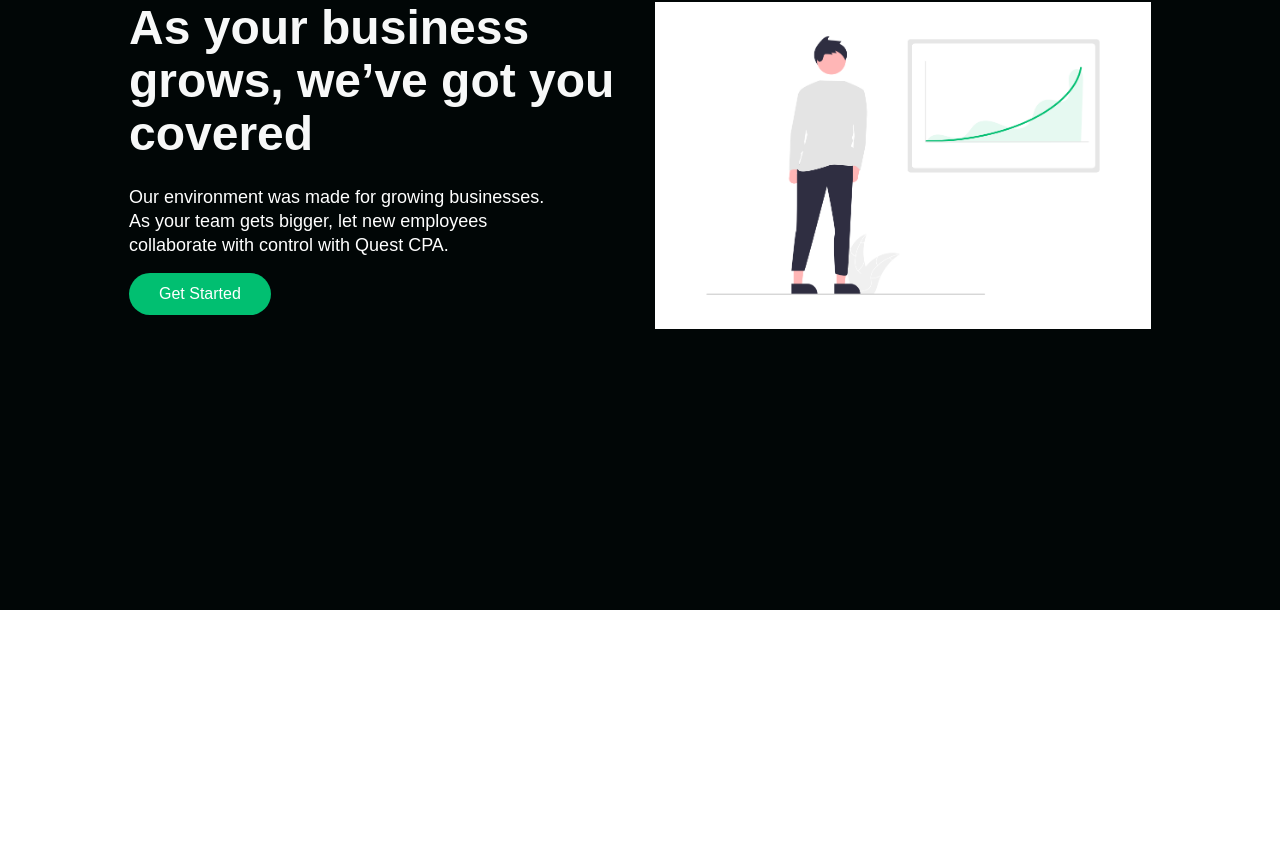
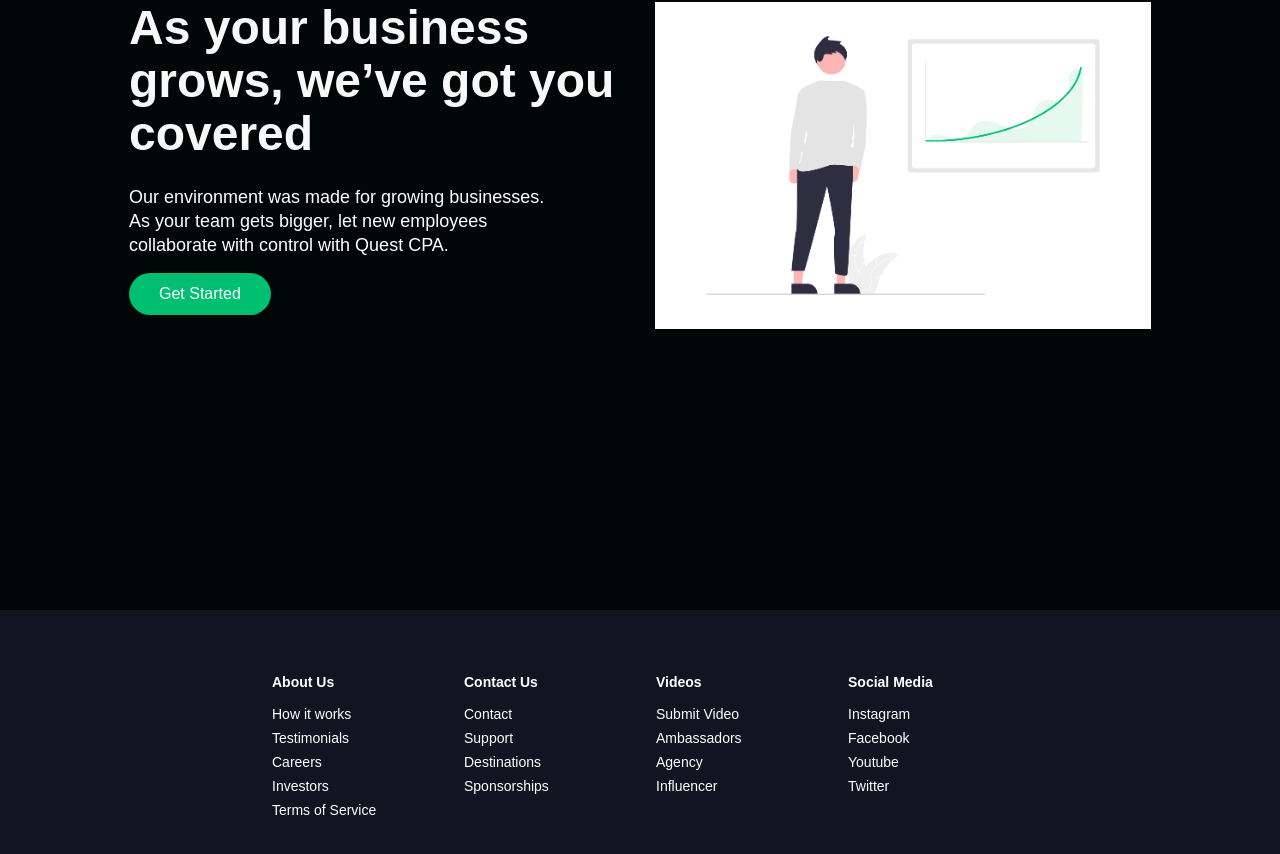
Before and after one commit to MarcusValenzuela/QuestCPA, a React (Create React App) app: page / in a window 1280 px wide. Shown: the part 3570-4424 px from the top of the page. Before the commit the page ends 4180 px from the top, so only its background shows below. Built offline with nearby package versions, Linux system fonts and the light colour scheme; a web font is replaced by a local one.

Commit message:
seventh commit

```diff
--- a/src/components/Footer/FooterElements.js
+++ b/src/components/Footer/FooterElements.js
@@ -0,0 +1,66 @@
+import styled from "styled-components";
+import { Link } from "react-router-dom";
+
+export const FooterContainer = styled.footer`
+  background-color: #101522;
+`;
+
+export const FooterWrap = styled.div`
+  padding: 48px 24px;
+  display: flex;
+  flex-direction: column;
+  justify-content: center;
+  align-items: center;
+  max-width: 1100px;
+  margin: 0 auto;
+`;
+
+export const FooterLinksContainer = styled.div`
+  display: flex;
+  justify-content: center;
+
+  @media screen and (max-width: 820px) {
+    padding-top: 32px;
+  }
+`;
+
+export const FooterLinksWrapper = styled.div`
+  display: flex;
+
+  @media screen and (max-width: 820px) {
+    flex-direction: column;
+  }
+`;
+
+export const FooterLinkItems = styled.div`
+  display: flex;
+  flex-direction: column;
+  align-items: flex-start;
+  margin: 16px;
+  text-align: left;
+  width: 160px;
+  box-sizing: border-box;
+  color: #fff;
+
+  @media screen and (max-width: 420px) {
+    margin: 0;
+    padding: 10px;
+    width: 100%;
+  }
+`;
+
+export const FooterLinkTitle = styled.h1`
+  font-size: 14px;
+  margin-bottom: 16px;
+`;
+export const FooterLink = styled(Link)`
+  color: #fff;
+  text-decoration: none;
+  margin-bottom: 0.5rem;
+  font-size: 14px;
+
+  &:hover {
+    color: #01bf71;
+    transition: 0.3s ease-out;
+  }
+`;
--- a/src/components/Footer/index.js
+++ b/src/components/Footer/index.js
@@ -1,4 +1,13 @@
 import React from "react";
+import {
+  FooterContainer,
+  FooterLink,
+  FooterLinkItems,
+  FooterLinksContainer,
+  FooterLinksWrapper,
+  FooterLinkTitle,
+  FooterWrap,
+} from "./FooterElements";
 
 const Footer = () => {
   return (
@@ -7,13 +16,35 @@ const Footer = () => {
         <FooterLinksContainer>
           <FooterLinksWrapper>
             <FooterLinkItems>
-              <FooterLinkTitle>
-                  <FooterLink to="/signin">About us</FooterLink>
-                  <FooterLink to="/signin">How it works</FooterLink>
-                  <FooterLink to="/signin">Testimonials</FooterLink>
-                  <FooterLink to="/signin">Careers</FooterLink>
-                  <FooterLink to="/signin">Investors</FooterLink>
-              </FooterLinkTitle>
+              <FooterLinkTitle>About Us</FooterLinkTitle>
+              <FooterLink to="/signin">How it works</FooterLink>
+              <FooterLink to="/signin">Testimonials</FooterLink>
+              <FooterLink to="/signin">Careers</FooterLink>
+              <FooterLink to="/signin">Investors</FooterLink>
+              <FooterLink to="/signin">Terms of Service</FooterLink>
+            </FooterLinkItems>
+            <FooterLinkItems>
+              <FooterLinkTitle>Contact Us</FooterLinkTitle>
+              <FooterLink to="/signin">Contact</FooterLink>
+              <FooterLink to="/signin">Support</FooterLink>
+              <FooterLink to="/signin">Destinations</FooterLink>
+              <FooterLink to="/signin">Sponsorships</FooterLink>
+            </FooterLinkItems>
+          </FooterLinksWrapper>
+          <FooterLinksWrapper>
+            <FooterLinkItems>
+              <FooterLinkTitle>Videos</FooterLinkTitle>
+              <FooterLink to="/signin">Submit Video</FooterLink>
+              <FooterLink to="/signin">Ambassadors</FooterLink>
+              <FooterLink to="/signin">Agency</FooterLink>
+              <FooterLink to="/signin">Influencer</FooterLink>
+            </FooterLinkItems>
+            <FooterLinkItems>
+              <FooterLinkTitle>Social Media</FooterLinkTitle>
+              <FooterLink to="/signin">Instagram</FooterLink>
+              <FooterLink to="/signin">Facebook</FooterLink>
+              <FooterLink to="/signin">Youtube</FooterLink>
+              <FooterLink to="/signin">Twitter</FooterLink>
             </FooterLinkItems>
           </FooterLinksWrapper>
         </FooterLinksContainer>
--- a/src/pages/index.js
+++ b/src/pages/index.js
@@ -1,4 +1,5 @@
 import React, {useState} from 'react'
+import Footer from '../components/Footer'
 import HeroSection from '../components/HeroSection'
 import InfoSection from '../components/InfoSection'
 import { homeObjOne, homeObjThree, homeObjTwo } from '../components/InfoSection/Data'
@@ -24,6 +25,7 @@ const Home = () => {
     <InfoSection {...homeObjTwo}/>
     <Services />
     <InfoSection {...homeObjThree}/>
+    <Footer />
     </>
   )
 }
```
